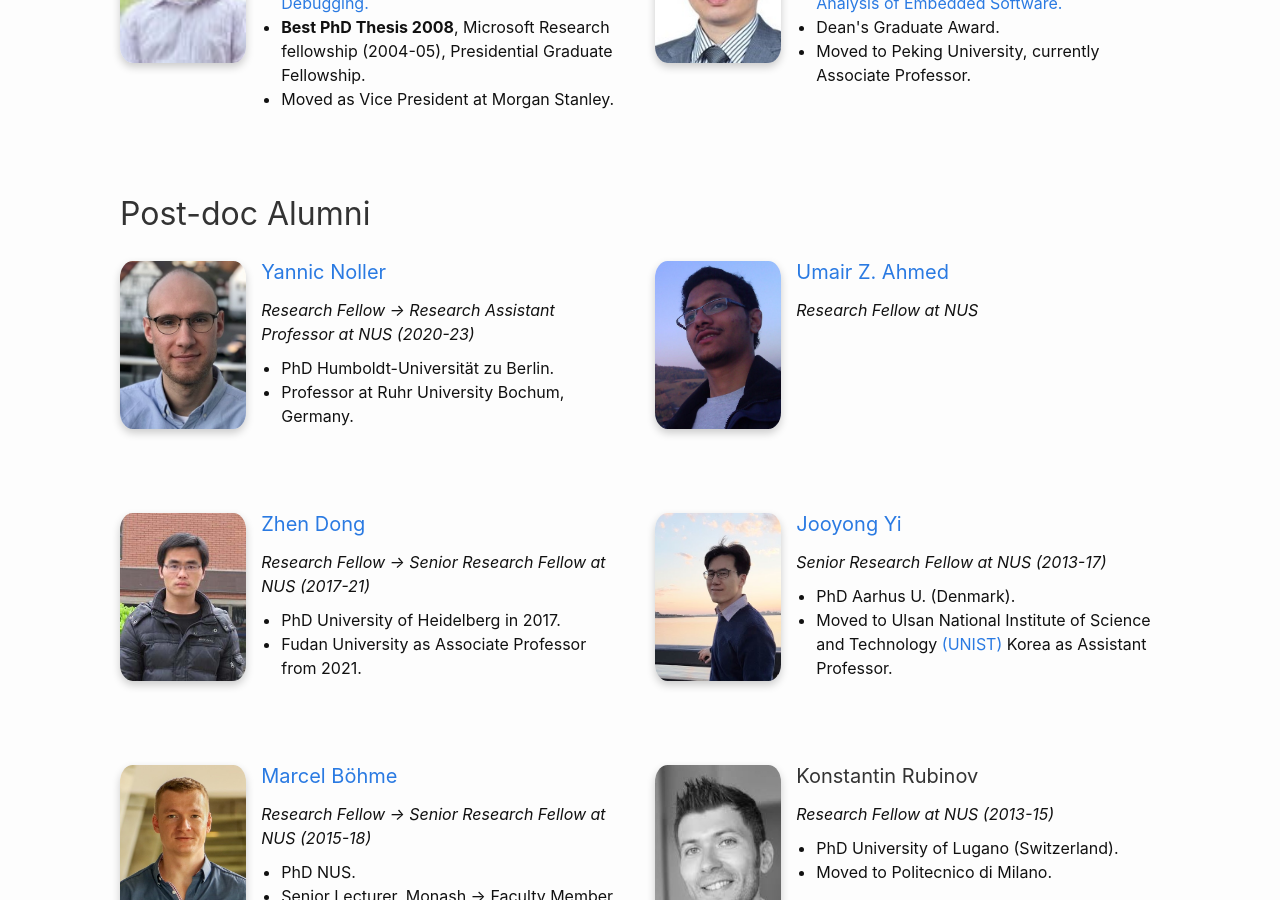
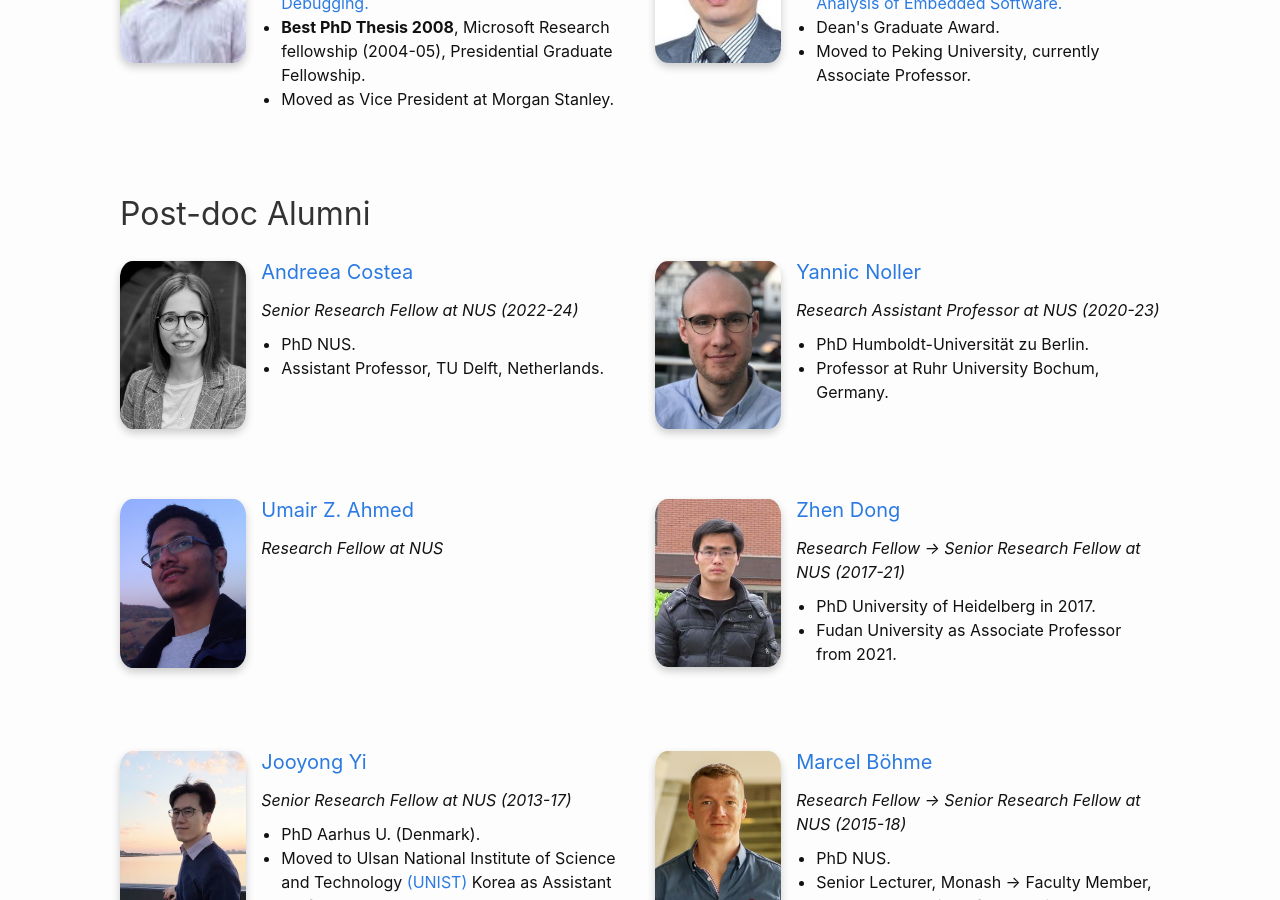
Before and after one commit to nus-tss/nus-tss.github.io, a Jekyll site: the page built from _pages/team.md, in a window 1280 px wide and 900 px high, scrolled down 4313 px. Built offline with Jekyll 4.4.1, drawn with Linux system fonts in a browser that asks for light colours; nearby versions of some CDN libraries.

Commit message:
Update postdoc-alumni.yml

```diff
--- a/_data/team/postdoc-alumni.yml
+++ b/_data/team/postdoc-alumni.yml
@@ -1,6 +1,15 @@
+- name: Andreea Costea
+  photo: andreea.jpg
+  role-nus: Senior Research Fellow
+  time-nus: 2022-24
+  phd: NUS
+  next: Assistant Professor, TU Delft, Netherlands
+  website: https://scholar.google.com/citations?user=wUiTGu8AAAAJ&hl=en
+
+
 - name: Yannic Noller
   photo: yannic.jpeg
-  role-nus: Research Fellow -> Research Assistant Professor
+  role-nus: Research Assistant Professor
   time-nus: 2020-23
   phd: Humboldt-Universität zu Berlin
   next: Professor at Ruhr University Bochum, Germany
```
